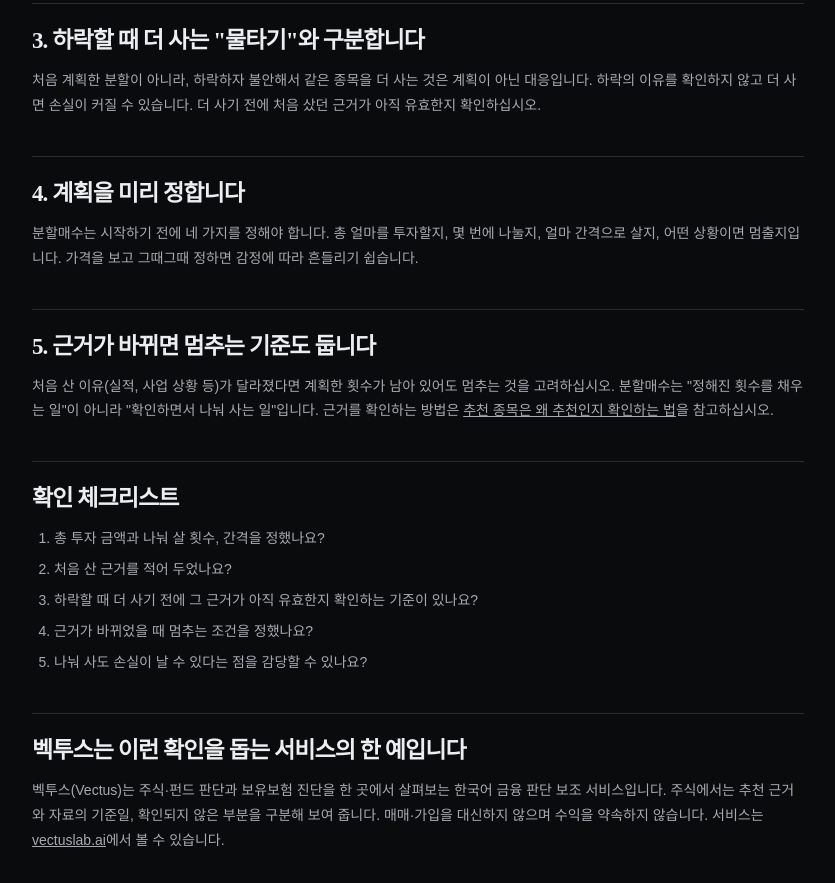
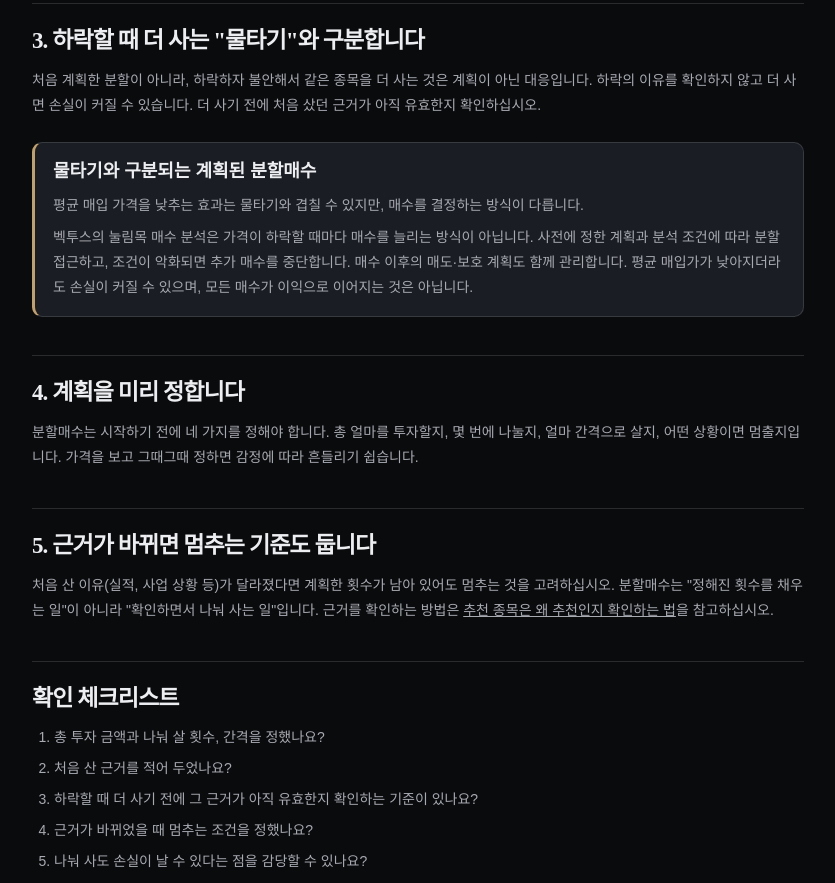
Before and after one commit to gjyeo2000-lgtm/vectus-site, a plain HTML site: page guide/split-buying-basics/index.html in a window 1280 px wide. Shown: the part 1049-1932 px from the top of the page, without its empty margins (222-1057 px from the left). Drawn offline with Linux system fonts and the light colour scheme; a web font is replaced by a local one.

Commit message:
docs(guide): 실손 예시로 교체, 물타기와 구분되는 분할매수 박스 추가 (#87)
* fix(guide): 글 10 보험 예시를 자동차보험 대신 실손의료보험으로 바꾼다

Co-Authored-By: Claude Sonnet 5.5 <noreply@anthropic.com>

* feat(guide): 글 8에 물타기와 구분되는 계획된 분할매수 박스를 추가한다

Co-Authored-By: Claude Sonnet 5.5 <noreply@anthropic.com>

---------

Co-authored-by: Claude Sonnet 5.5 <noreply@anthropic.com>

```diff
--- a/guide/split-buying-basics/index.html
+++ b/guide/split-buying-basics/index.html
@@ -35,6 +35,7 @@ height="0" width="0" style="display:none;visibility:hidden"></iframe></noscript>
 <p>분할매수는 "언제 샀는가"의 위험을 나누는 방법입니다. 사려는 종목이나 시장 자체가 계속 하락하면 나눠 산 금액 모두에서 손실이 날 수 있습니다. 가격이 계속 오르는 구간에서는 한 번에 사는 것보다 평균 매입 가격이 높아질 수도 있습니다. 어느 쪽이 유리한지는 미리 알 수 없습니다.</p>
 <h2>3. 하락할 때 더 사는 "물타기"와 구분합니다</h2>
 <p>처음 계획한 분할이 아니라, 하락하자 불안해서 같은 종목을 더 사는 것은 계획이 아닌 대응입니다. 하락의 이유를 확인하지 않고 더 사면 손실이 커질 수 있습니다. 더 사기 전에 처음 샀던 근거가 아직 유효한지 확인하십시오.</p>
+<aside class="guide-note" aria-label="물타기와 구분되는 계획된 분할매수"><h3>물타기와 구분되는 계획된 분할매수</h3><p>평균 매입 가격을 낮추는 효과는 물타기와 겹칠 수 있지만, 매수를 결정하는 방식이 다릅니다.</p><p>벡투스의 눌림목 매수 분석은 가격이 하락할 때마다 매수를 늘리는 방식이 아닙니다. 사전에 정한 계획과 분석 조건에 따라 분할 접근하고, 조건이 악화되면 추가 매수를 중단합니다. 매수 이후의 매도·보호 계획도 함께 관리합니다. 평균 매입가가 낮아지더라도 손실이 커질 수 있으며, 모든 매수가 이익으로 이어지는 것은 아닙니다.</p></aside>
 <h2>4. 계획을 미리 정합니다</h2>
 <p>분할매수는 시작하기 전에 네 가지를 정해야 합니다. 총 얼마를 투자할지, 몇 번에 나눌지, 얼마 간격으로 살지, 어떤 상황이면 멈출지입니다. 가격을 보고 그때그때 정하면 감정에 따라 흔들리기 쉽습니다.</p>
 <h2>5. 근거가 바뀌면 멈추는 기준도 둡니다</h2>
--- a/legal.css
+++ b/legal.css
@@ -16,6 +16,10 @@
 .legal .guide-figure{margin:22px 0 8px;padding:16px;border:1px solid var(--line);border-radius:10px;background:var(--panel2)}
 .legal .guide-figure svg{display:block;width:100%;height:auto}
 .legal .guide-figure figcaption{margin-top:10px;color:var(--muted);font-size:12.5px}
+.legal .guide-note{margin:24px 0 8px;padding:16px 18px;border:1px solid var(--line);border-left:3px solid var(--gold);border-radius:10px;background:var(--panel2)}
+.legal .guide-note h3{margin:0 0 8px;font-size:clamp(16px,2vw,18px)}
+.legal .guide-note p{margin:0 0 8px}
+.legal .guide-note p:last-child{margin-bottom:0}
 .legal .guide-cta{margin:34px 0 8px;padding:20px;border:1px solid var(--line);border-radius:10px;background:var(--panel2)}
 .legal .guide-cta p{margin:0 0 12px}
 .legal .guide-cta .guide-cta-button{display:inline-block;padding:10px 16px;border-radius:8px;background:var(--gold);color:#21190d;font-weight:700;font-size:14px;text-decoration:none}
```
Also changed, not shown: guide/check-my-insurance/index.html (+2 -2 lines).
